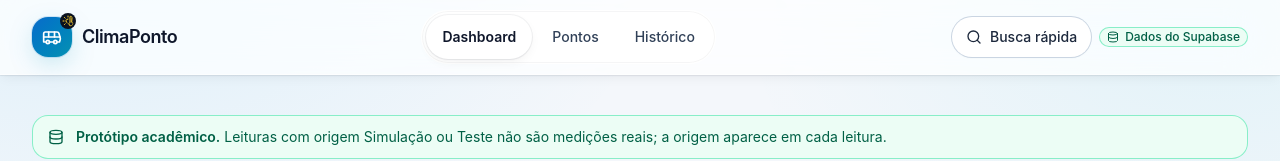
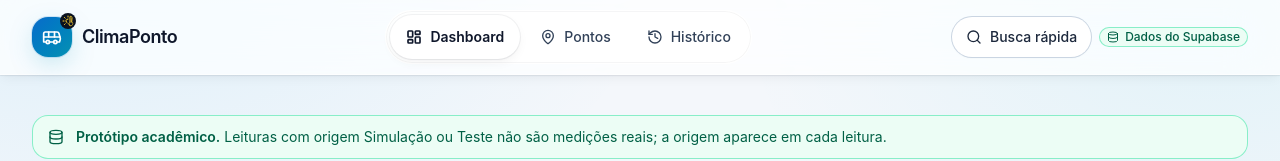
Before and after one commit to DebuggersGS/ClimaPonto, a React (Vite) app in the folder web/: page / in a window 1280 px wide. Shown: the top 161 px of the page. Built offline with nearby package versions, Linux system fonts and the light colour scheme; no server answers; the database is empty.

Commit message:
feat(web): ícones na navegação principal
Harness-Task: T2

```diff
--- a/web/src/components/layout/MainNav.jsx
+++ b/web/src/components/layout/MainNav.jsx
@@ -1,16 +1,17 @@
 import { NavLink } from 'react-router'
+import { LayoutDashboard, MapPin, History, Settings } from 'lucide-react'
 import { motion, useReducedMotion } from 'motion/react'
 import { useAuth } from '../../hooks/useAuth.js'
 import { cn } from '../../utils/cn.js'
 import { INDICATOR_SPRING } from '../ui/motion.js'
 
 const PUBLIC_ITEMS = [
-  { to: '/', label: 'Dashboard', end: true },
-  { to: '/pontos', label: 'Pontos' },
-  { to: '/historico', label: 'Histórico' },
+  { to: '/', label: 'Dashboard', icon: LayoutDashboard, end: true },
+  { to: '/pontos', label: 'Pontos', icon: MapPin },
+  { to: '/historico', label: 'Histórico', icon: History },
 ]
 
-const ADMIN_ITEM = { to: '/admin/pontos', label: 'Gerenciar' }
+const ADMIN_ITEM = { to: '/admin/pontos', label: 'Gerenciar', icon: Settings }
 
 /**
  * Navegação principal. O NavLink define aria-current="page" no item ativo; a pill ativa desliza entre itens.
@@ -47,7 +48,10 @@ export default function MainNav({ className }) {
                       className="absolute inset-0 rounded-full bg-surface shadow-card ring-1 ring-slate-900/5"
                     />
                   )}
-                  <span className="relative">{item.label}</span>
+                  <span className="relative inline-flex items-center gap-2">
+                    <item.icon aria-hidden="true" className="hidden h-4 w-4 shrink-0 sm:block" strokeWidth={isActive ? 2.5 : 2} />
+                    {item.label}
+                  </span>
                 </>
               )}
             </NavLink>
```
